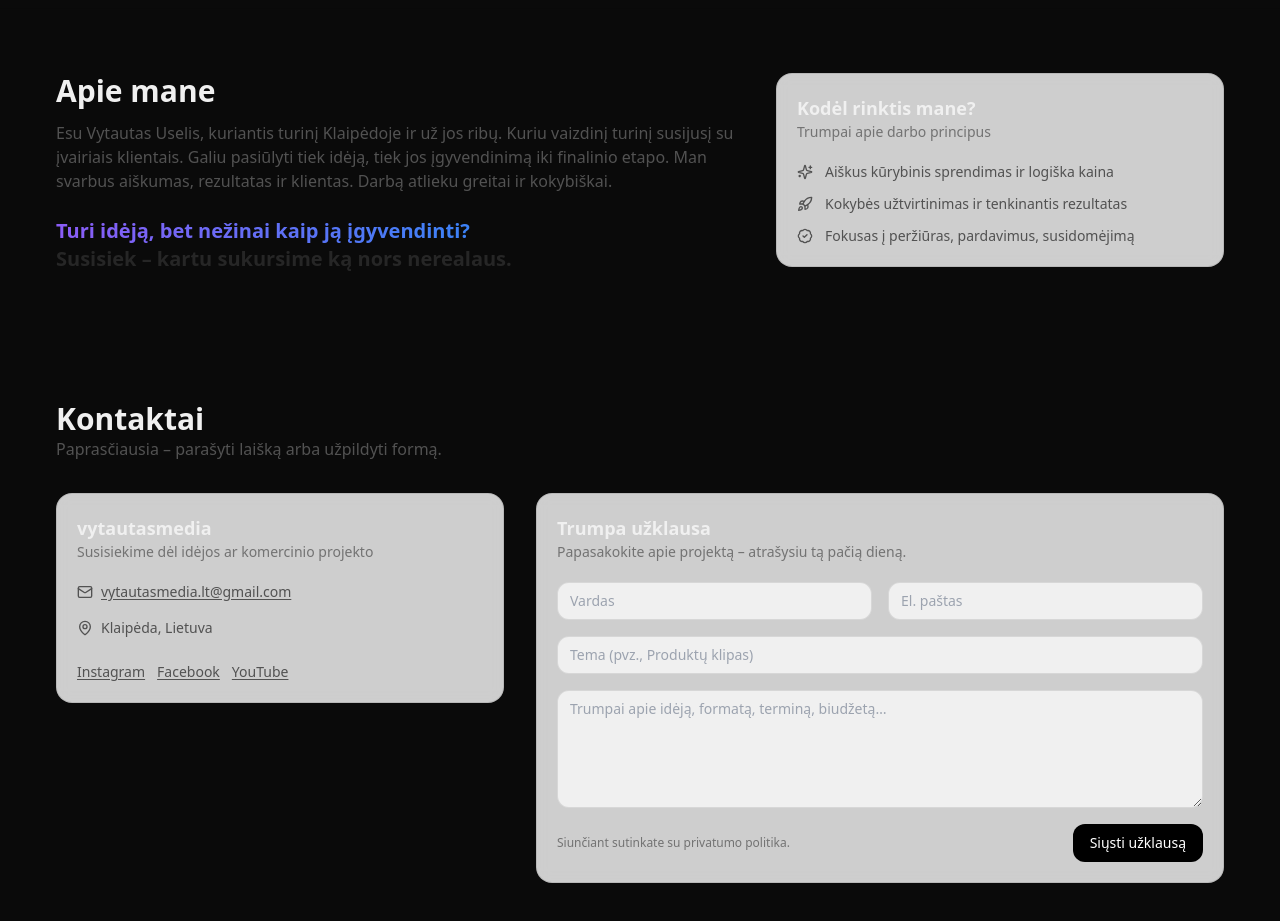
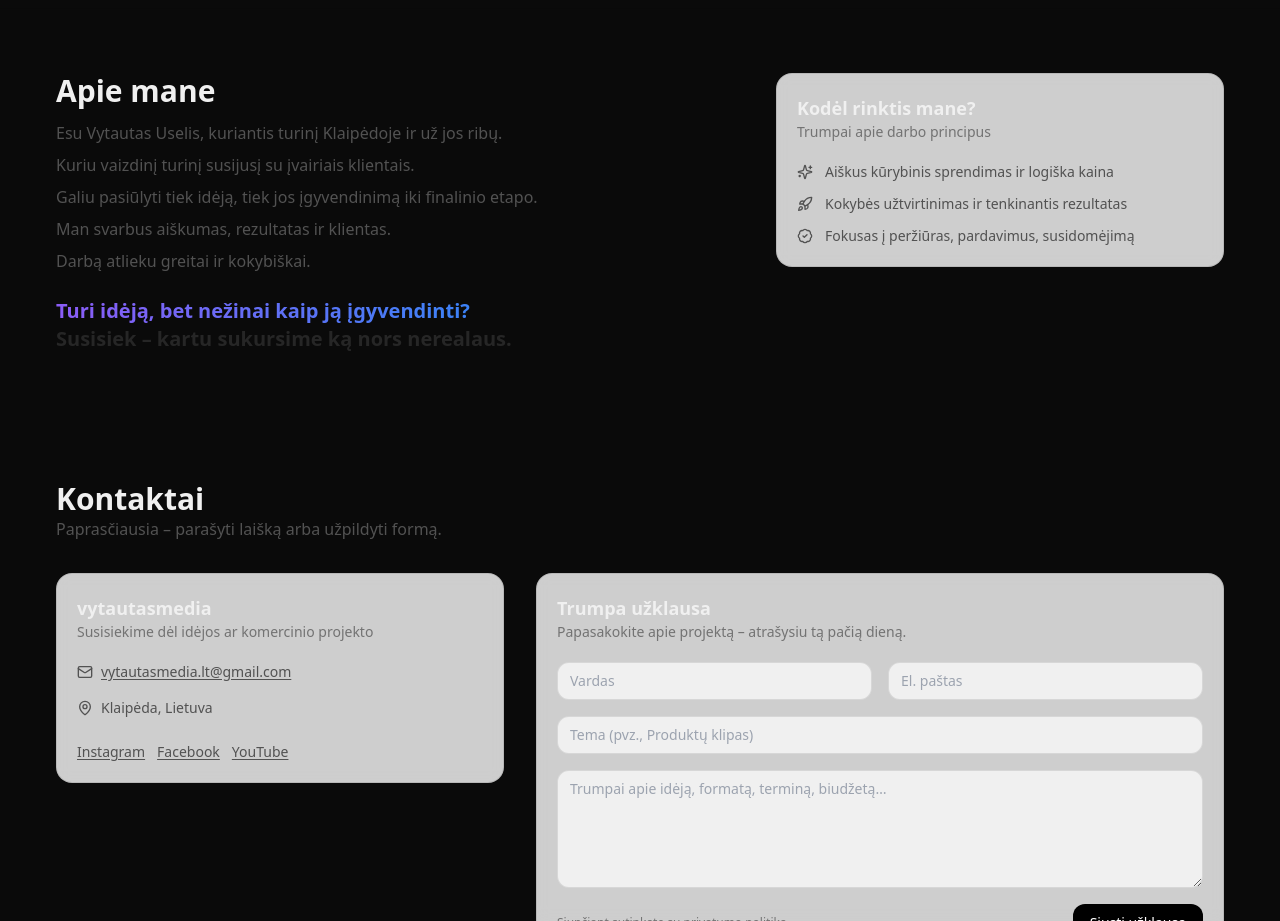
Before and after one commit to vytautasmedia/Vytautas-Portfolio, a React (Vite) app: page / in a window 1280 px wide. Shown: the part 2800-3721 px from the top of the page. Built offline with nearby package versions, Linux system fonts and the light colour scheme.

Commit message:
Update App.tsx

```diff
--- a/src/App.tsx
+++ b/src/App.tsx
@@ -458,11 +458,13 @@ export default function App() {
               <h2 className="text-2xl md:text-3xl font-bold">Apie mane</h2>
 
               {/* Aprašymas */}
-              <p className="mt-3 text-neutral-600 dark:text-neutral-300">
-                Esu {PROFILE.name}, kuriantis turinį Klaipėdoje ir už jos ribų. Kuriu vaizdinį turinį susijusį su įvairiais klientais.
-                Galiu pasiūlyti tiek idėją, tiek jos įgyvendinimą iki finalinio etapo. Man svarbus aiškumas, rezultatas ir klientas.
-                Darbą atlieku greitai ir kokybiškai.
-              </p>
+              <div className="mt-3 text-neutral-600 dark:text-neutral-300 space-y-2">
+  <p>Esu Vytautas Uselis, kuriantis turinį Klaipėdoje ir už jos ribų.</p>
+  <p>Kuriu vaizdinį turinį susijusį su įvairiais klientais.</p>
+  <p>Galiu pasiūlyti tiek idėją, tiek jos įgyvendinimą iki finalinio etapo.</p>
+  <p>Man svarbus aiškumas, rezultatas ir klientas.</p>
+  <p>Darbą atlieku greitai ir kokybiškai.</p>
+</div>
 
               {/* Akcentinis CTA */}
               <div className="mt-6 text-xl font-semibold">
```
